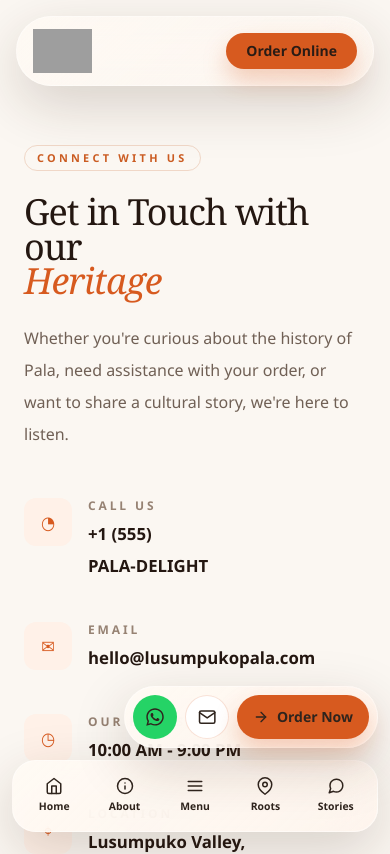
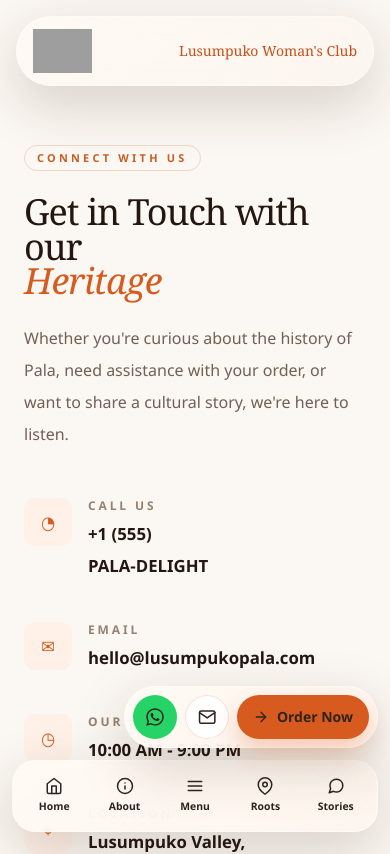
Before and after one commit to Amunikeqtip/Lusumpuko-Women-s-Club, a Next.js app in the folder web/: page /contact in a window 390 px wide. Shown: the top 854 px of the page. Built offline with nearby package versions, Linux system fonts and the light colour scheme; grey boxes are pictures that could not be loaded.

Commit message:
I removed the mobile top-header Order Online button across the shared page headers and replaced it with the club name on small screens.

```diff
--- a/web/src/app/about/page.tsx
+++ b/web/src/app/about/page.tsx
@@ -131,13 +131,18 @@
           </nav>
 
           <div className="flex flex-1 items-center justify-end gap-3 md:flex-none">
+            <div className="text-right sm:hidden">
+              <p className="font-[family-name:var(--font-display)] text-sm leading-tight text-[#c74f19]">
+                Lusumpuko Woman&apos;s Club
+              </p>
+            </div>
             <div className="hidden min-w-[240px] items-center gap-2 rounded-full border border-[#e8ddd0] bg-white/82 px-4 py-2 text-sm text-[#8b7c6f] md:flex">
               <span className="text-base text-[#d05a1e]">⌕</span>
               <span>Search dishes...</span>
             </div>
             <Link
               href="/#order"
-              className="rounded-full bg-[#d75a1f] px-5 py-2 text-sm font-semibold text-white shadow-[0_12px_24px_rgba(215,90,31,0.28)] transition hover:bg-[#bc4813]"
+              className="hidden rounded-full bg-[#d75a1f] px-5 py-2 text-sm font-semibold text-white shadow-[0_12px_24px_rgba(215,90,31,0.28)] transition hover:bg-[#bc4813] md:inline-flex"
             >
               Order Online
             </Link>
--- a/web/src/app/contact/page.tsx
+++ b/web/src/app/contact/page.tsx
@@ -68,13 +68,18 @@
         </nav>
 
         <div className="flex flex-1 items-center justify-end gap-3 md:flex-none">
+          <div className="text-right sm:hidden">
+            <p className="font-[family-name:var(--font-display)] text-sm leading-tight text-[#c74f19]">
+              Lusumpuko Woman&apos;s Club
+            </p>
+          </div>
           <div className="hidden min-w-[240px] items-center gap-2 rounded-full border border-[#e8ddd0] bg-white/82 px-4 py-2 text-sm text-[#8b7c6f] md:flex">
             <span className="text-base text-[#d05a1e]">⌕</span>
             <span>Search dishes...</span>
           </div>
           <a
             href="/contact"
-            className="rounded-full bg-[#d75a1f] px-5 py-2 text-sm font-semibold text-white shadow-[0_12px_24px_rgba(215,90,31,0.28)] transition hover:bg-[#bc4813]"
+            className="hidden rounded-full bg-[#d75a1f] px-5 py-2 text-sm font-semibold text-white shadow-[0_12px_24px_rgba(215,90,31,0.28)] transition hover:bg-[#bc4813] md:inline-flex"
           >
             Order Online
           </a>
--- a/web/src/app/menu/page.tsx
+++ b/web/src/app/menu/page.tsx
@@ -232,11 +232,16 @@
             <Link href="/stories" className="rounded-full px-4 py-2 transition hover:bg-white/45 hover:text-[#2c211c]">Explore</Link>
           </nav>
           <div className="flex flex-1 items-center justify-end gap-3 md:flex-none">
+            <div className="text-right sm:hidden">
+              <p className="font-[family-name:var(--font-display)] text-sm leading-tight text-[#c74f19]">
+                Lusumpuko Woman&apos;s Club
+              </p>
+            </div>
             <div className="hidden min-w-[240px] items-center gap-2 rounded-full border border-[#e8ddd0] bg-white/82 px-4 py-2 text-sm text-[#8b7c6f] md:flex">
               <span className="text-base text-[#d05a1e]">⌕</span>
               <span>Search dishes...</span>
             </div>
-            <a href="/contact" className="rounded-full bg-[#d75a1f] px-5 py-2 text-sm font-semibold text-white shadow-[0_12px_24px_rgba(215,90,31,0.28)] transition hover:bg-[#bc4813]">Order Online</a>
+            <a href="/contact" className="hidden rounded-full bg-[#d75a1f] px-5 py-2 text-sm font-semibold text-white shadow-[0_12px_24px_rgba(215,90,31,0.28)] transition hover:bg-[#bc4813] md:inline-flex">Order Online</a>
           </div>
         </div>
       </header>
--- a/web/src/app/page.tsx
+++ b/web/src/app/page.tsx
@@ -296,6 +296,11 @@
           </nav>
 
           <div className="flex flex-1 items-center justify-end gap-3 md:flex-none">
+            <div className="text-right sm:hidden">
+              <p className="font-[family-name:var(--font-display)] text-sm leading-tight text-[#c74f19]">
+                Lusumpuko Woman&apos;s Club
+              </p>
+            </div>
             <form
               onSubmit={(event) => {
                 event.preventDefault();
@@ -325,7 +330,7 @@
             </form>
             <a
               href="/contact"
-              className="rounded-full bg-[#d75a1f] px-5 py-2 text-sm font-semibold text-white shadow-[0_12px_24px_rgba(215,90,31,0.28)] transition hover:bg-[#bc4813]"
+              className="hidden rounded-full bg-[#d75a1f] px-5 py-2 text-sm font-semibold text-white shadow-[0_12px_24px_rgba(215,90,31,0.28)] transition hover:bg-[#bc4813] md:inline-flex"
             >
               Order Online
             </a>
--- a/web/src/app/recipes/homemade-classic-pala/page.tsx
+++ b/web/src/app/recipes/homemade-classic-pala/page.tsx
@@ -92,7 +92,12 @@
             <Link href="/roots" className="rounded-full px-4 py-2 transition hover:bg-white/45 hover:text-[#2c211c]">Roots</Link>
             <Link href="/stories" className="rounded-full px-4 py-2 transition hover:bg-white/45 hover:text-[#2c211c]">Explore</Link>
           </nav>
-          <a href="/contact" className="rounded-full bg-[#d75a1f] px-5 py-2 text-sm font-semibold text-white shadow-[0_12px_24px_rgba(215,90,31,0.28)] transition hover:bg-[#bc4813]">Order Online</a>
+          <div className="text-right sm:hidden">
+            <p className="font-[family-name:var(--font-display)] text-sm leading-tight text-[#c74f19]">
+              Lusumpuko Woman&apos;s Club
+            </p>
+          </div>
+          <a href="/contact" className="hidden rounded-full bg-[#d75a1f] px-5 py-2 text-sm font-semibold text-white shadow-[0_12px_24px_rgba(215,90,31,0.28)] transition hover:bg-[#bc4813] md:inline-flex">Order Online</a>
         </div>
       </header>
 
--- a/web/src/app/roots/page.tsx
+++ b/web/src/app/roots/page.tsx
@@ -120,13 +120,18 @@
           </nav>
 
           <div className="flex flex-1 items-center justify-end gap-3 md:flex-none">
+            <div className="text-right sm:hidden">
+              <p className="font-[family-name:var(--font-display)] text-sm leading-tight text-[#c74f19]">
+                Lusumpuko Woman&apos;s Club
+              </p>
+            </div>
             <div className="hidden min-w-[240px] items-center gap-2 rounded-full border border-[#e8ddd0] bg-white/82 px-4 py-2 text-sm text-[#8b7c6f] md:flex">
               <span className="text-base text-[#d05a1e]">⌕</span>
               <span>Search dishes...</span>
             </div>
             <Link
               href="/#order"
-              className="rounded-full bg-[#d75a1f] px-5 py-2 text-sm font-semibold text-white shadow-[0_12px_24px_rgba(215,90,31,0.28)] transition hover:bg-[#bc4813]"
+              className="hidden rounded-full bg-[#d75a1f] px-5 py-2 text-sm font-semibold text-white shadow-[0_12px_24px_rgba(215,90,31,0.28)] transition hover:bg-[#bc4813] md:inline-flex"
             >
               Order Online
             </Link>
--- a/web/src/app/stories/page.tsx
+++ b/web/src/app/stories/page.tsx
@@ -49,7 +49,12 @@
             <Link href="/roots" className="rounded-full px-4 py-2 transition hover:bg-white/45 hover:text-[#2c211c]">Roots</Link>
             <Link href="/stories" className="rounded-full bg-[#d75a1f] px-4 py-2 text-white shadow-[0_10px_20px_rgba(215,90,31,0.2)] transition hover:bg-[#c64d14]">Explore</Link>
           </nav>
-          <a href="/contact" className="rounded-full bg-[#d75a1f] px-5 py-2 text-sm font-semibold text-white shadow-[0_12px_24px_rgba(215,90,31,0.28)] transition hover:bg-[#bc4813]">Order Online</a>
+          <div className="text-right sm:hidden">
+            <p className="font-[family-name:var(--font-display)] text-sm leading-tight text-[#c74f19]">
+              Lusumpuko Woman&apos;s Club
+            </p>
+          </div>
+          <a href="/contact" className="hidden rounded-full bg-[#d75a1f] px-5 py-2 text-sm font-semibold text-white shadow-[0_12px_24px_rgba(215,90,31,0.28)] transition hover:bg-[#bc4813] md:inline-flex">Order Online</a>
         </div>
       </header>
 
```
